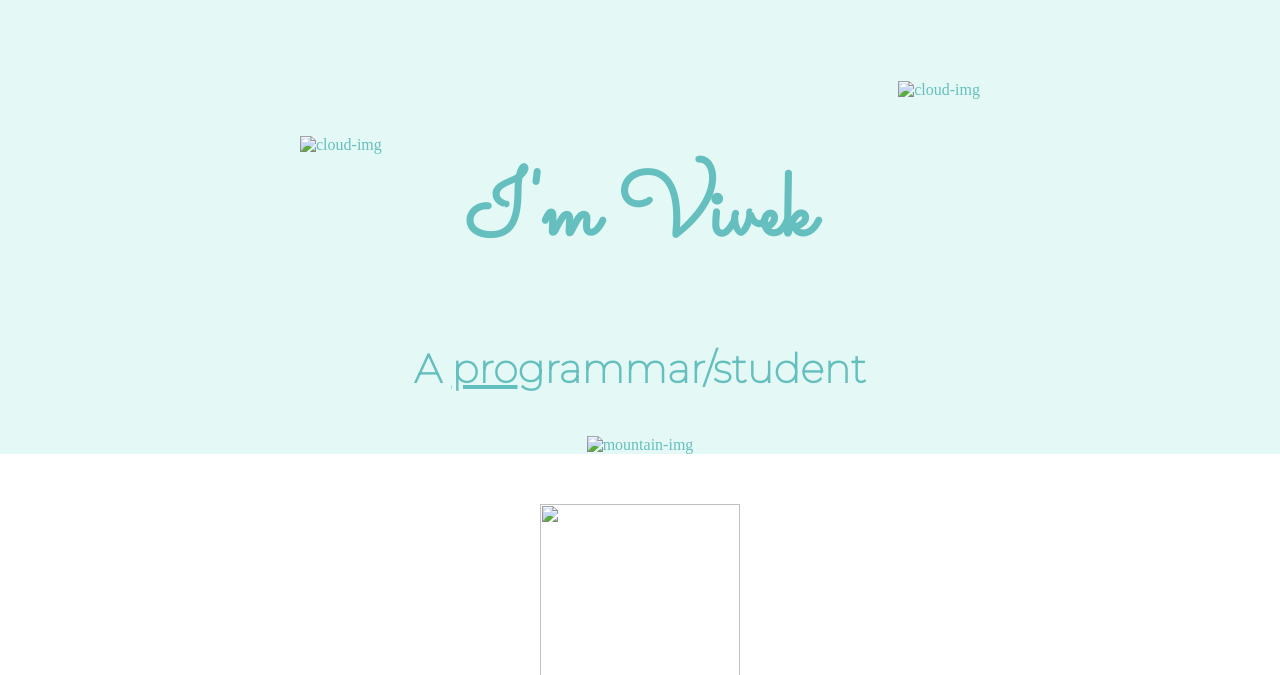
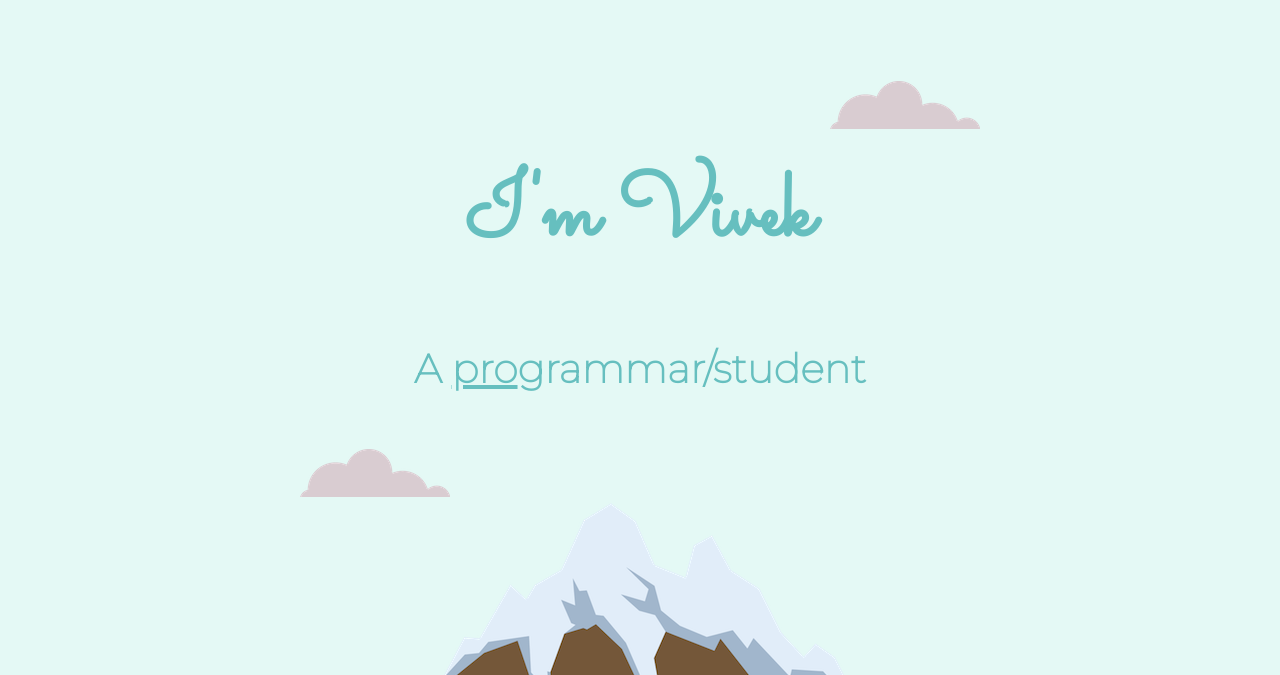
Before and after one commit to duckling69/portfolio, a plain HTML site: page index.html in a window 1280 px wide. Shown: the part 125-800 px from the top of the page. Drawn offline with Linux system fonts and the light colour scheme.

Commit message:
index.html

```diff
--- a/index.html
+++ b/index.html
@@ -24,15 +24,15 @@
 
     </div>
     <div class="top">
-        <img class="top-cloud" src="CSS - My Site Images\cloud.png" alt="cloud-img">
+        <img class="top-cloud" src="cloud.png" alt="cloud-img">
         <h1>I'm Vivek</h1>
         <h2>A <span style="text-decoration: underline;">pro</span>grammar/student</h2>
-        <img class="bottom-cloud" src="CSS - My Site Images\cloud.png" alt="cloud-img">
-        <img src="CSS - My Site Images\mountain.png" alt="mountain-img">
+        <img class="bottom-cloud" src="cloud.png" alt="cloud-img">
+        <img src="mountain.png" alt="mountain-img">
     </div>
     <div class="middle-container">
         <div class="profile">
-          <img class="bojji" src="CSS - My Site Images\4140037.png">
+          <img class="bojji" src="4140037.png">
           <h2>Hello.</h2>
           <p class="intro">Lorem ipsum dolor sit amet, vitae volutpat, dui conubia, dolor urna. Non auctor, montes nulla distinctio.</p>
         </div>
@@ -45,7 +45,7 @@
             <p>Lorem ipsum dolor sit amet, quis in duis, iaculis id felis. Consectetuer vestibulum, nunc urna lectus, erat ligula. Hendrerit nam, lectus ante, ut lorem eros.</p>
           </div>
           <div class="skill-row">
-            <img class="chilly" src="CSS - My Site Images\chillies.png" alt="chillies">
+            <img class="chilly" src="chillies.png" alt="chillies">
             <h3>Lorem Ipsum Dolor</h3>
             <p>Lorem ipsum dolor sit amet, mauris sed consectetuer. Etiam et eu, bibendum interdum, lacus quis mauris. Curabitur wisi, quisque vel eu, rutrum nam.</p>
           </div>
```
